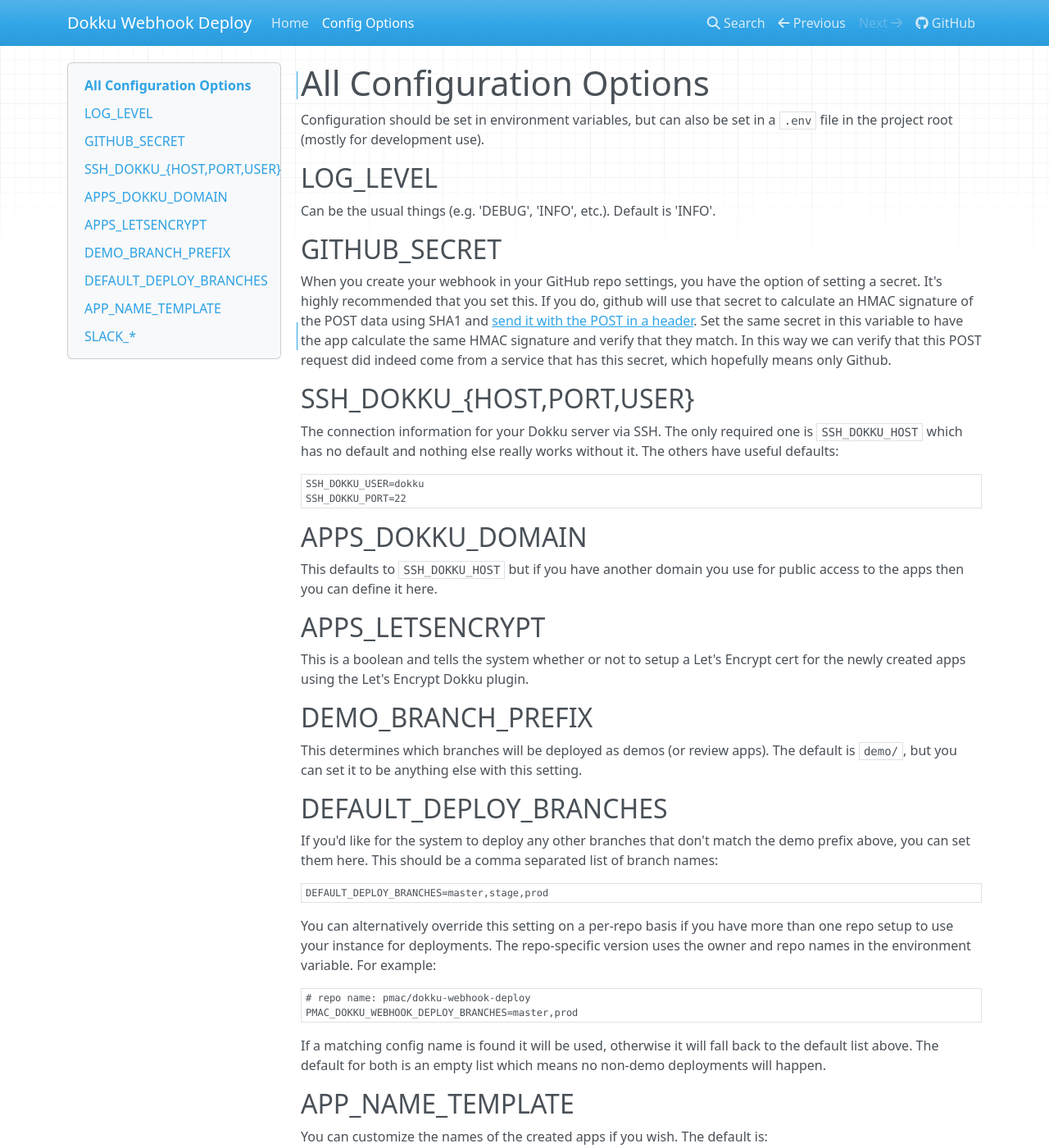
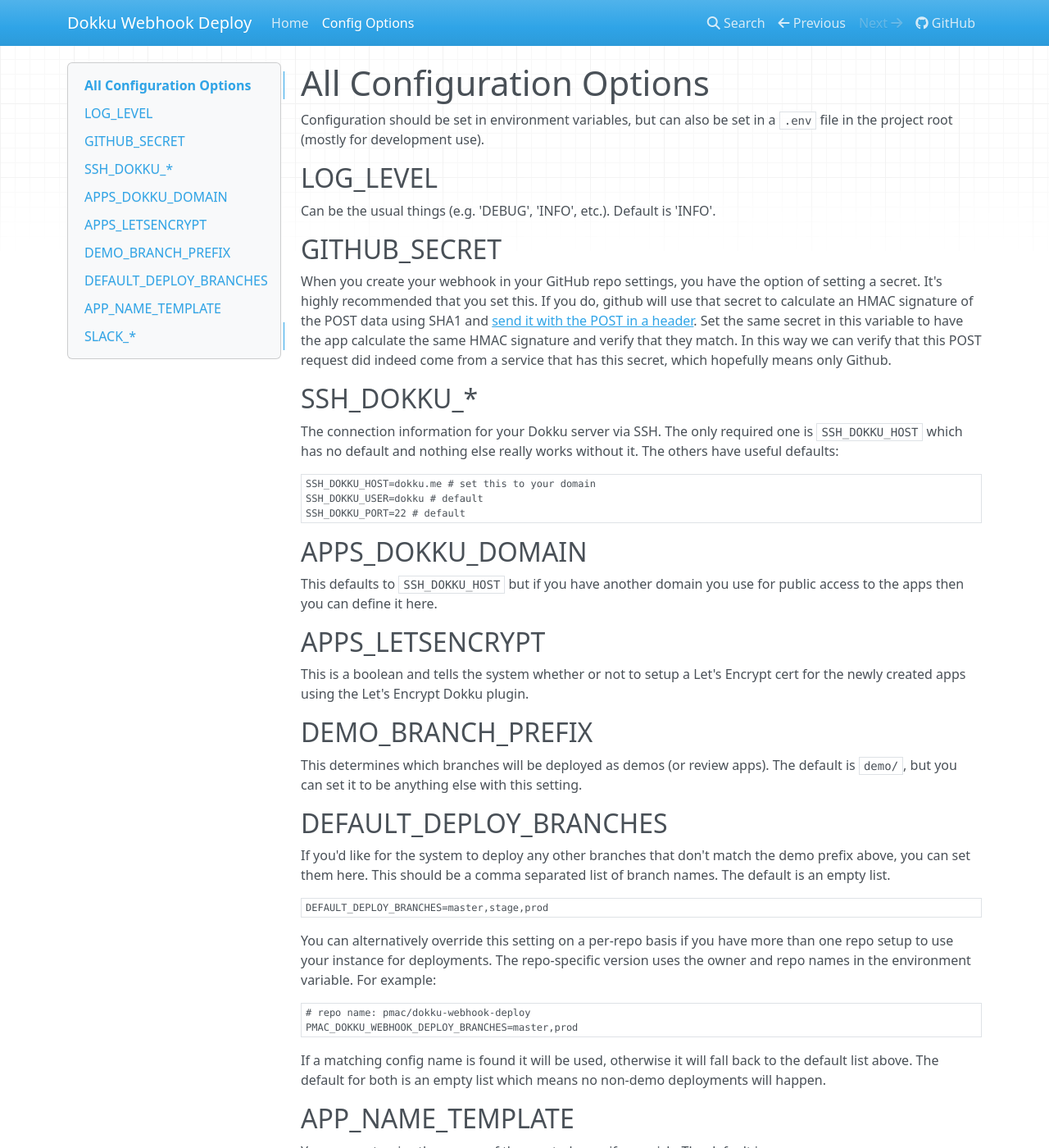
Before and after one commit to pmac/dokku-webhook-deploy, an MkDocs documentation site: the page built from docs/config.md, in a window 1280 px wide and 1400 px high. Shown: the whole window at 82% size. Built offline with MkDocs 1.6.1, drawn with Linux system fonts in a browser that asks for light colours; nearby versions of some CDN libraries.

Commit message:
Small docs tweaks

````diff
--- a/docs/config.md
+++ b/docs/config.md
@@ -10,14 +10,15 @@
 
 When you create your webhook in your GitHub repo settings, you have the option of setting a secret. It's highly recommended that you set this. If you do, github will use that secret to calculate an HMAC signature of the POST data using SHA1 and [send it with the POST in a header](https://developer.github.com/webhooks/#delivery-headers). Set the same secret in this variable to have the app calculate the same HMAC signature and verify that they match. In this way we can verify that this POST request did indeed come from a service that has this secret, which hopefully means only Github.
 
-## SSH_DOKKU_{HOST,PORT,USER}
+## SSH_DOKKU_*
 
 The connection information for your Dokku server via SSH. The only required one is `SSH_DOKKU_HOST` which has no default
 and nothing else really works without it. The others have useful defaults:
 
 ```dotenv
-SSH_DOKKU_USER=dokku
-SSH_DOKKU_PORT=22
+SSH_DOKKU_HOST=dokku.me # set this to your domain
+SSH_DOKKU_USER=dokku # default
+SSH_DOKKU_PORT=22 # default
 ```
 
 ## APPS_DOKKU_DOMAIN
@@ -34,7 +35,7 @@
 
 ## DEFAULT_DEPLOY_BRANCHES
 
-If you'd like for the system to deploy any other branches that don't match the demo prefix above, you can set them here. This should be a comma separated list of branch names:
+If you'd like for the system to deploy any other branches that don't match the demo prefix above, you can set them here. This should be a comma separated list of branch names. The default is an empty list.
 
 ```dotenv
 DEFAULT_DEPLOY_BRANCHES=master,stage,prod
--- a/mkdocs.yml
+++ b/mkdocs.yml
@@ -1,6 +1,11 @@
 site_name: Dokku Webhook Deploy
 repo_url: https://github.com/pmac/dokku-webhook-deploy
 edit_uri: ""
+
 nav:
   - Home: index.md
   - Config Options: config.md
+
+markdown_extensions:
+  - toc:
+      permalink: true
````
